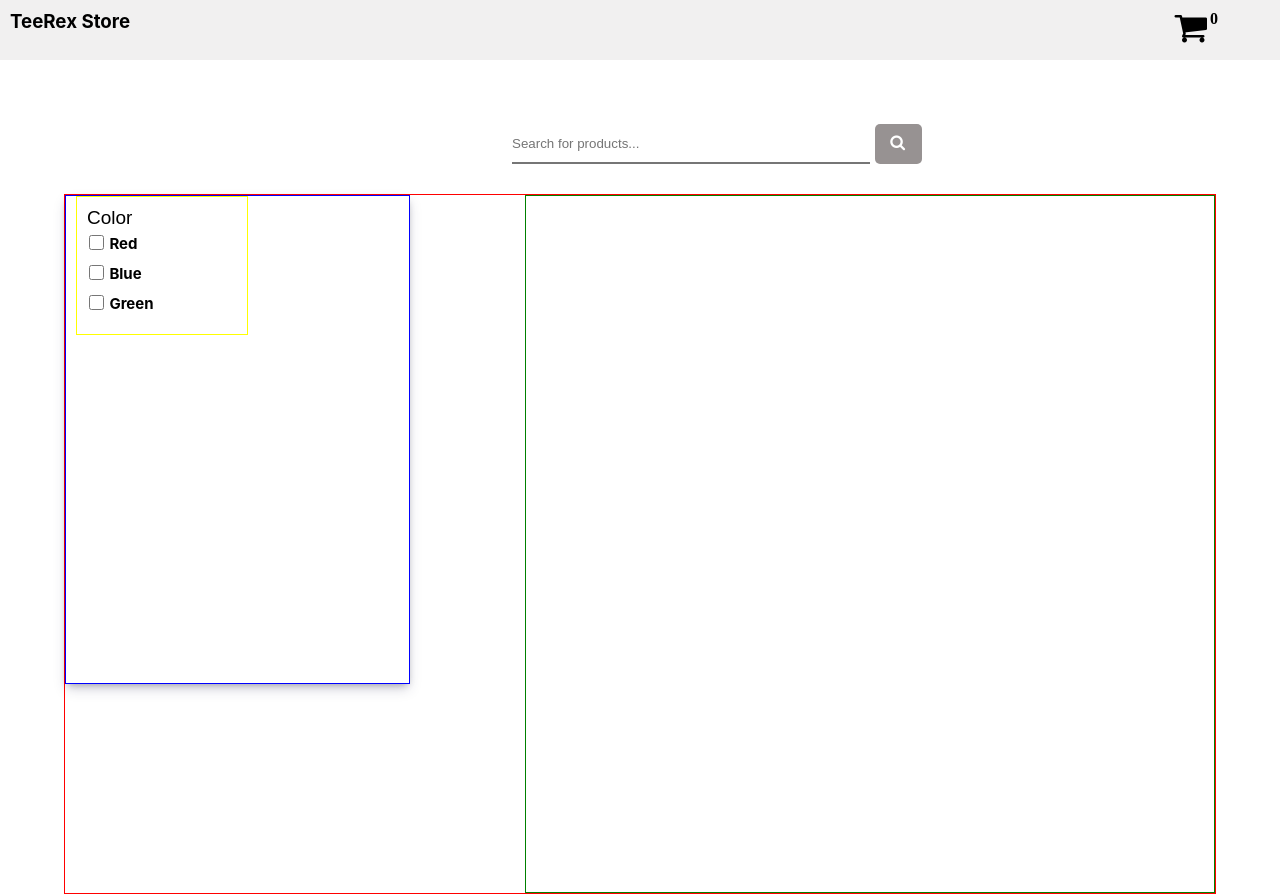
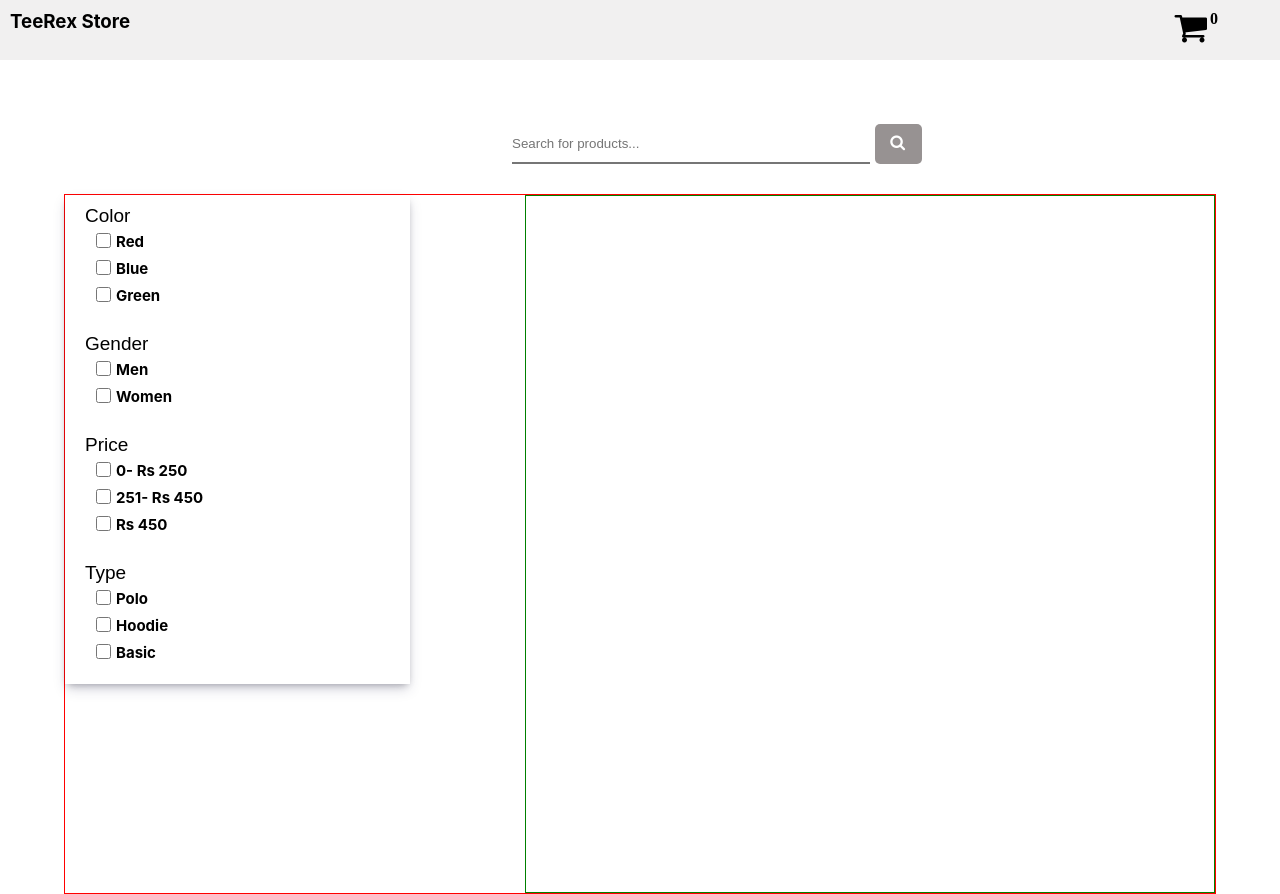
Before and after one commit to Iqbal0786/teerex-store, a React (Create React App) app: page / in a window 1280 px wide. Built offline with nearby package versions, Linux system fonts and the light colour scheme.

Commit message:
added all filter

```diff
--- a/src/Styles/styles.css
+++ b/src/Styles/styles.css
@@ -71,7 +71,7 @@ input{
 .contentDiv >.filter_div{
     width: 30%;
     height: 70%;
-    border: 1px solid blue;
+    /* border: 1px solid blue; */
     box-shadow: rgba(50, 50, 93, 0.25) 0px 6px 12px -2px, rgba(0, 0, 0, 0.3) 0px 3px 7px -3px;
 }
 .checkBoxDiv{
@@ -80,15 +80,15 @@ input{
     margin-left: 10px;
     display: flex;
     flex-direction: column;
-    border: 1px solid yellow;
+    /* border: 1px solid yellow; */
     padding: 10px;
 }
 .checkBoxDiv > .check_box{
-    width: 50%;
+    width: 80%;
     text-align: center;
     /* border: 1px solid blue; */
     position: relative;
-    margin-bottom: 10px;
+    margin-bottom: 7px;
 }
 .checkBoxDiv>h4{
     font-family: sans-serif;
@@ -105,7 +105,7 @@ input{
 .check_box > input{
     width: 15px;
     height: 15px;
-    margin-left: -55px;
+    margin-left: -85px;
     background-color: #979292;
     cursor: pointer;
 }
--- a/src/components/ProductList.jsx
+++ b/src/components/ProductList.jsx
@@ -20,18 +20,56 @@ export default function ProductList() {
 
       <div className="contentDiv">
         <div className='filter_div'>
+             {/* color filter box */}
             <div className="checkBoxDiv">
                 <h4>Color</h4>
                 <div className="check_box">
-                <input type="checkbox" name=""  /> <label htmlFor="">Red</label>
+                <input type="checkbox" name=""  value={'Red'} /> <label htmlFor="">Red</label>
                 </div>
                 <div className="check_box">
-                <input type="checkbox" name=""  /> <label htmlFor="">Blue</label>
+                <input type="checkbox" name=""  value={"Blue"} /> <label htmlFor="">Blue</label>
                 </div>
                 <div className="check_box">
-                <input type="checkbox" name=""  /> <label htmlFor="">Green</label>
+                <input type="checkbox" name=""  value={'Green'} /> <label htmlFor="">Green</label>
                 </div>
             </div>
+              {/* gender filter box */}
+              <div className="checkBoxDiv">
+                <h4>Gender</h4>
+                <div className="check_box">
+                <input type="checkbox" name=""  value={'Men'} /> <label htmlFor="">Men</label>
+                </div>
+                <div className="check_box">
+                <input type="checkbox" name=""  value={"Women"} /> <label htmlFor="">Women</label>
+                </div>
+            </div>
+            {/* price filter box */}
+            <div className="checkBoxDiv">
+                <h4>Price</h4>
+                <div className="check_box">
+                <input type="checkbox" name=""  value={'0-250'} /> <label htmlFor="">0- Rs 250</label>
+                </div>
+                <div className="check_box">
+                <input type="checkbox" name=""  value={"251-450"} /> <label htmlFor="">251- Rs 450</label>
+                </div>
+                <div className="check_box">
+                <input type="checkbox" name=""  value={'450'} /> <label htmlFor=""> Rs 450</label>
+                </div>
+            </div>
+             {/* type filter div */}
+             <div className="checkBoxDiv">
+                <h4>Type</h4>
+                <div className="check_box">
+                <input type="checkbox" name=""  value={'Polo'} /> <label htmlFor="">Polo</label>
+                </div>
+                <div className="check_box">
+                <input type="checkbox" name=""  value={"Hoodie"} /> <label htmlFor="">Hoodie</label>
+                </div>
+                <div className="check_box">
+                <input type="checkbox" name=""  value={'Basic'} /> <label htmlFor="">Basic</label>
+                </div>
+            </div>
+
         </div>
         <div className='product_list_div'></div>
       </div>
```
